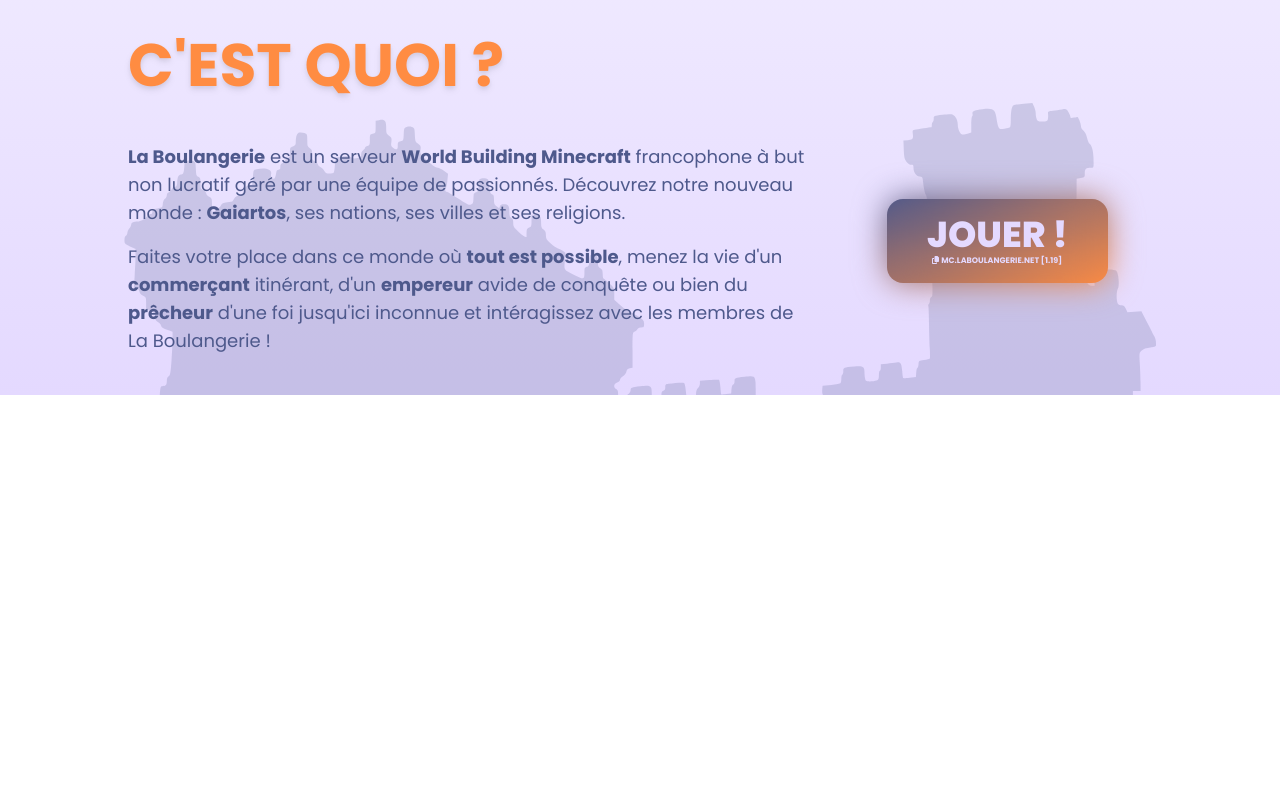
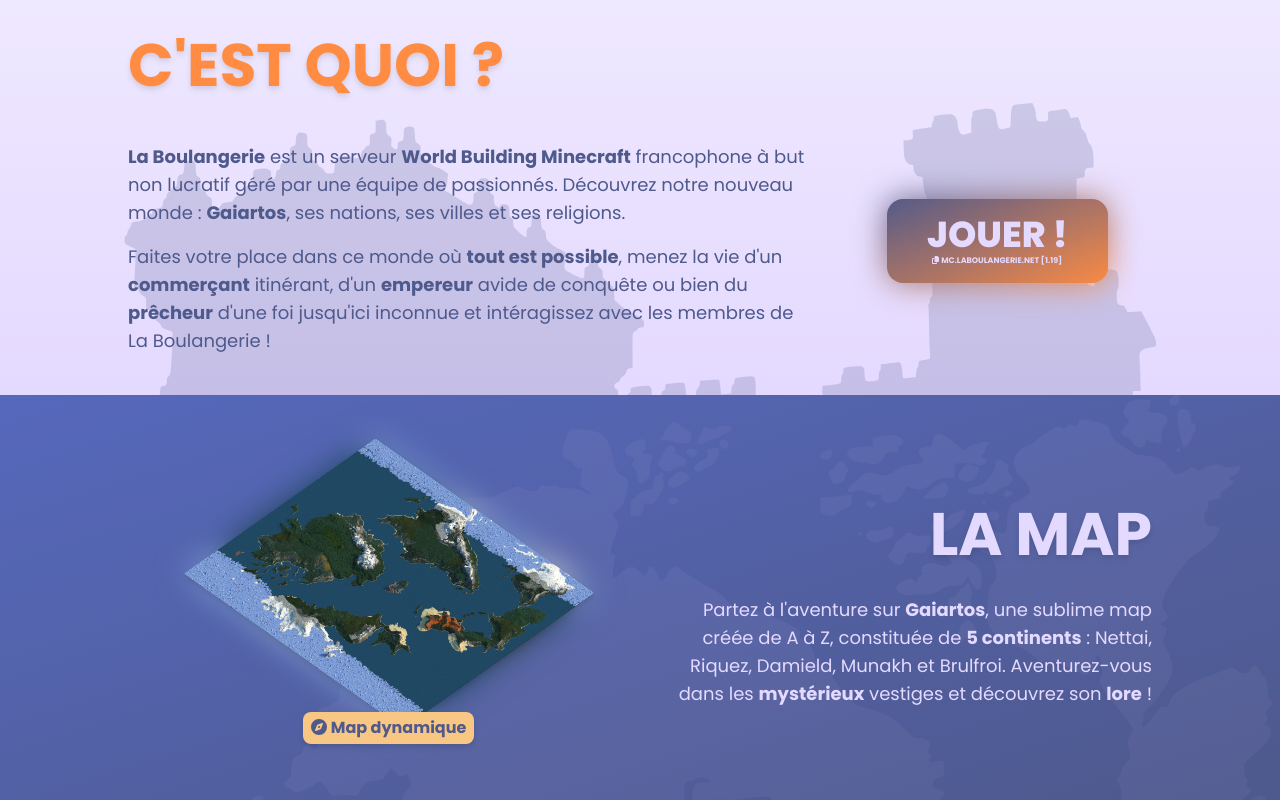
Before and after one commit to LaBoulangerie/Website, a React (Vite) app: page / in a window 1280 px wide. Shown: the part 821-1621 px from the top of the page. Before the commit the page ends 1216 px from the top, so only its background shows below. Built offline with nearby package versions, Linux system fonts and the light colour scheme.

Commit message:
🗺️ Map section done :)

```diff
--- a/src/App.tsx
+++ b/src/App.tsx
@@ -1,11 +1,13 @@
 import About from "./components/About";
 import Header from "./components/Header";
+import Map from "./components/Map";
 
 function App() {
     return (
         <>
             <Header />
             <About />
+            <Map />
         </>
     );
 }
--- a/src/components/About.tsx
+++ b/src/components/About.tsx
@@ -35,7 +35,7 @@
                     </div>
                     <button
                         className="relative flex-shrink-0 z-[1] bg-gradient-to-br from-purple-navy to-mango-tango rounded-2xl py-4 px-10 m-auto before:z-[-1] before:blur-lg before:rounded-2xl before:bg-gradient-to-br before:from-purple-navy before:to-mango-tango before:absolute before:top-0 before:bottom-0 before:left-0 before:right-0 block hover:scale-110 active:scale-90 transition-all"
-                        onClick={() => copyAdress()}
+                        onClick={copyAdress}
                     >
                         <h1 className="text-4xl text-lavender-blue font-extrabold">JOUER !</h1>
                         <p className="text-[8px] text-lavender-blue font-bold">
--- /dev/null
+++ b/src/components/Map.tsx
@@ -0,0 +1,51 @@
+import { faCompass } from "@fortawesome/free-solid-svg-icons";
+import { FontAwesomeIcon } from "@fortawesome/react-fontawesome";
+import GaiartosMap from "../assets/images/gaiartos-map.png";
+
+function Map() {
+    function toTheMapYouGo() {
+        location.href = "https://laboulangerie.net/map";
+    }
+
+    return (
+        <div className="bg-gradient-to-br from-[#5668BC] to-purple-navy">
+            <div className="p-6 md:px-[10vw] md:py-[5vh] relative font-poppins bg-map bg-cover">
+                <div className="max-w-[1200px] m-auto">
+                    <div className="flex flex-col md:flex-row-reverse md:items-center">
+                        <div>
+                            <h1 className="text-4xl md:text-6xl text-lavender-blue font-bold text-center md:text-right drop-shadow-md mt-4 mb-8">
+                                LA MAP
+                            </h1>
+                            <div className="text-lavender-blue text-lg leading-7 md:text-right">
+                                <p>
+                                    Partez à l'aventure sur <strong>Gaiartos</strong>, une sublime
+                                    map créée de A à Z, constituée de <strong>5 continents</strong>{" "}
+                                    : Nettai, Riquez, Damield, Munakh et Brulfroi. Aventurez-vous
+                                    dans les <strong>mystérieux</strong> vestiges et découvrez son{" "}
+                                    <strong>lore</strong> !
+                                </p>
+                            </div>
+                        </div>
+                        <div>
+                            <div className="relative before:bg-[length:100%_100%] before:h-full before:w-full before:blur-lg before:bg-gaiartos_map before:absolute before:inline-block">
+                                <img
+                                    className="drop-shadow-md"
+                                    src={GaiartosMap}
+                                    alt="Carte de Gaiartos"
+                                />
+                            </div>
+                            <button
+                                className="text-purple-navy font-bold bg-gold-crayola py-1 px-2 rounded-lg drop-shadow-md block mx-auto mt-[-16px] mb-4 hover:scale-110 active:scale-90 transition-all"
+                                onClick={toTheMapYouGo}
+                            >
+                                <FontAwesomeIcon icon={faCompass} /> Map dynamique
+                            </button>
+                        </div>
+                    </div>
+                </div>
+            </div>
+        </div>
+    );
+}
+
+export default Map;
--- a/tailwind.config.cjs
+++ b/tailwind.config.cjs
@@ -10,6 +10,8 @@
         extend: {
             backgroundImage: {
                 header: "url('./assets/images/main-bg.png')",
+                map: "url('./assets/images/map-bg.svg')",
+                gaiartos_map: 'url("./assets/images/gaiartos-map.png")',
             },
             colors: {
                 "purple-navy": "#4E598C",
```
Also changed, not shown: src/assets/images/gaiartos-map.png (added), src/assets/images/map-bg.svg.
